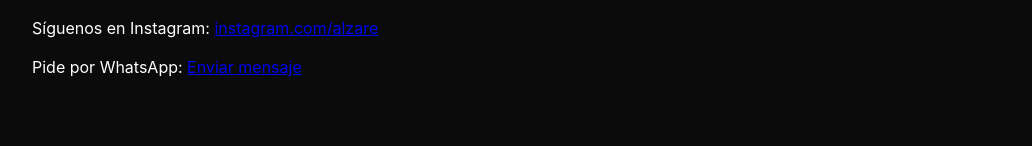
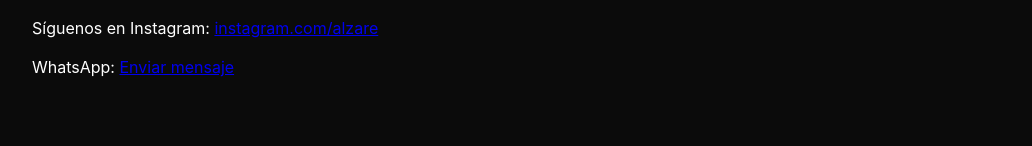
Before and after one commit to Yuniorduval/alzare-catalogo, a plain HTML site: page index.html in a window 1280 px wide. Shown: the part 2431-2577 px from the top of the page, without its empty margins (76-1108 px from the left). Drawn offline with Linux system fonts and the light colour scheme.

Commit message:
Update WhatsApp link paragraph in index.html

```diff
--- a/index.html
+++ b/index.html
@@ -65,7 +65,7 @@
     <section id="contact" class="contact">
       <h2>Contacto</h2>
       <p>Síguenos en Instagram: <a href="#" aria-label="Instagram">instagram.com/alzare</a></p>
-      <p>Pide por WhatsApp: <a href="https://wa.me/00000000000" id="whatsappLink">Enviar mensaje</a></p>
+      <p> WhatsApp: <a href="https://wa.me/00000000000" id="whatsappLink">Enviar mensaje</a></p>
     </section>
   </main>
 
```
